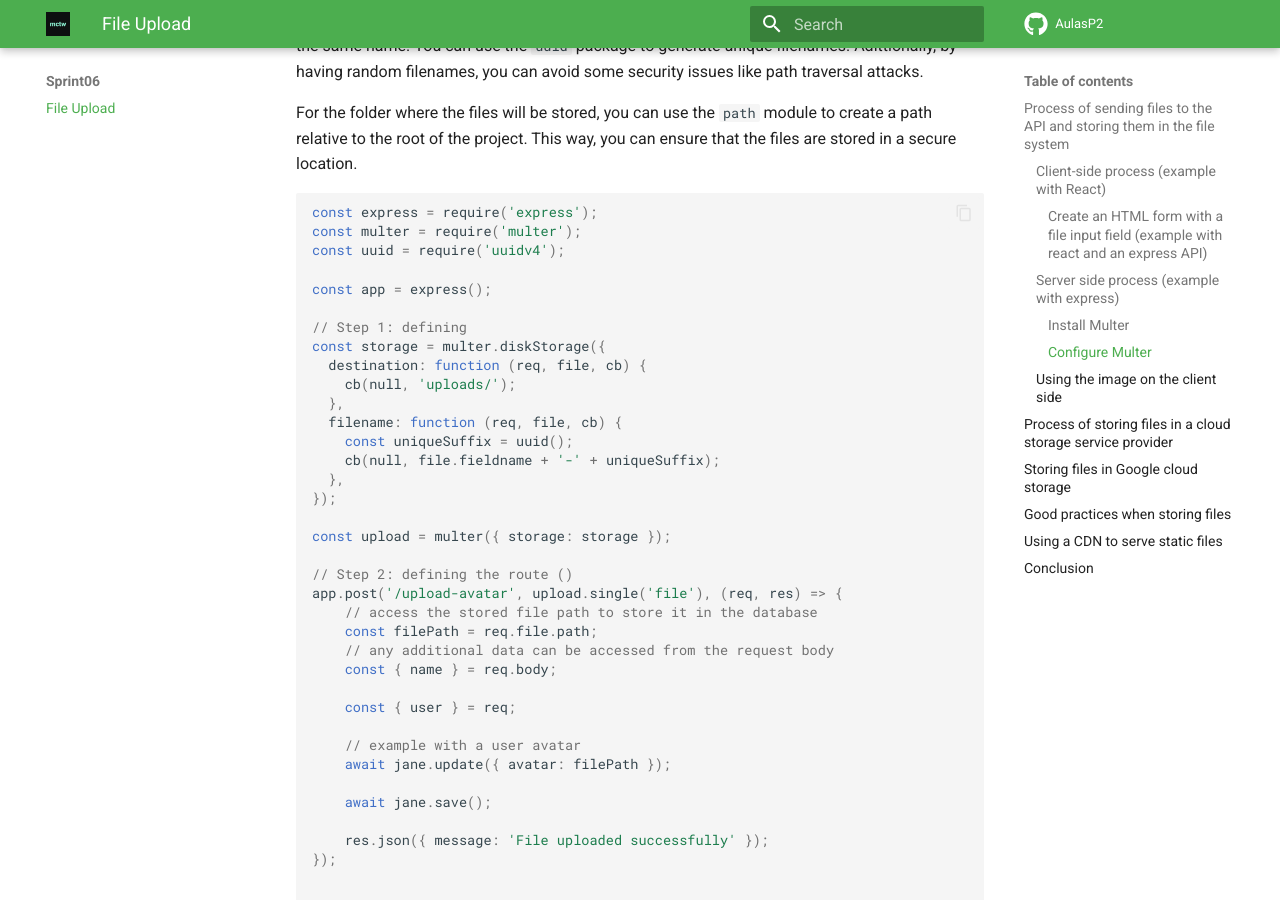
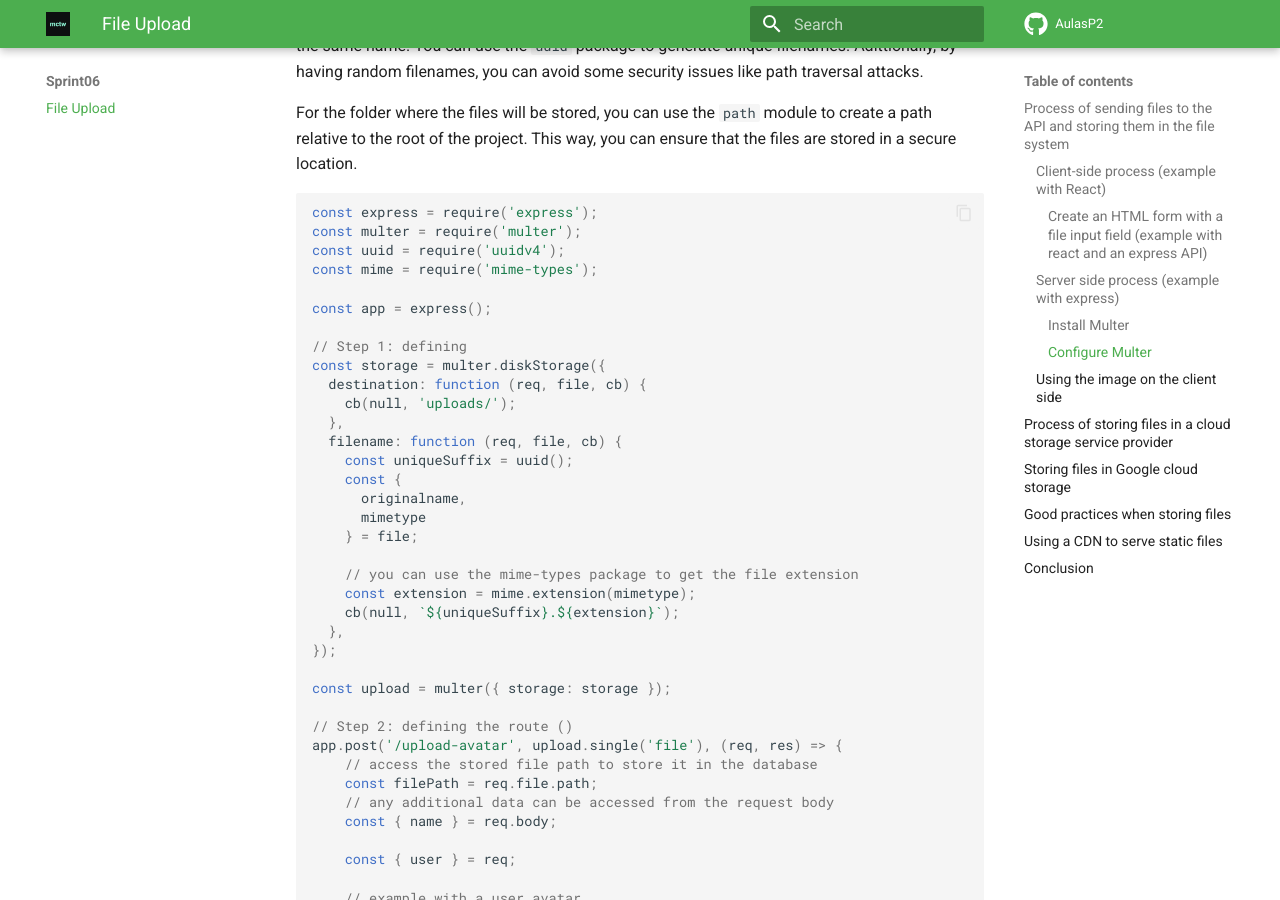
Before and after one commit to PW-2024/AulasP2, an MkDocs documentation site: the page built from docs/sprint06/FileUpload.md, in a window 1280 px wide and 900 px high, scrolled down 2322 px. Built offline with MkDocs 1.6.1 and Material for MkDocs 9.7.7, drawn with Linux system fonts in a browser that asks for light colours; comment, search, counter and statistics services are not loaded; some of the changed text lies outside the part shown.

Commit message:
feat: added extensions

````diff
--- a/docs/sprint06/FileUpload.md
+++ b/docs/sprint06/FileUpload.md
@@ -92,6 +92,7 @@ For the folder where the files will be stored, you can use the `path` module to
 const express = require('express');
 const multer = require('multer');
 const uuid = require('uuidv4');
+const mime = require('mime-types');
 
 const app = express();
 
@@ -102,7 +103,14 @@ const storage = multer.diskStorage({
   },
   filename: function (req, file, cb) {
     const uniqueSuffix = uuid();
-    cb(null, file.fieldname + '-' + uniqueSuffix);
+    const {
+      originalname,
+      mimetype
+    } = file;
+
+    // you can use the mime-types package to get the file extension
+    const extension = mime.extension(mimetype);
+    cb(null, `${uniqueSuffix}.${extension}`);
   },
 });
 
@@ -183,6 +191,7 @@ GOOGLE_CLOUD_STORAGE_KEYFILE=credentials.json # this
 
 ```javascript
 const express = require('express');
+const mime = require('mime-types');
 
 const { Storage } = require('@google-cloud/storage');
 const multer = require('multer');
@@ -211,10 +220,13 @@ app.post('/upload', upload.single('file'), async (req, res) => {
   }
   const {
     originalname,
+    mimetype,
     buffer
   } = file;
 
-  const uniqueFileName = `${uuid()}${file.originalname}`;
+
+  const extension = mime.extension(file.mimetype);
+  cpmst uniqueFileName = `${uuid()}.${extension}`;
 
   // create a new file in the bucket
   const fileUpload = bucket.file(uniqueFileName);
````
